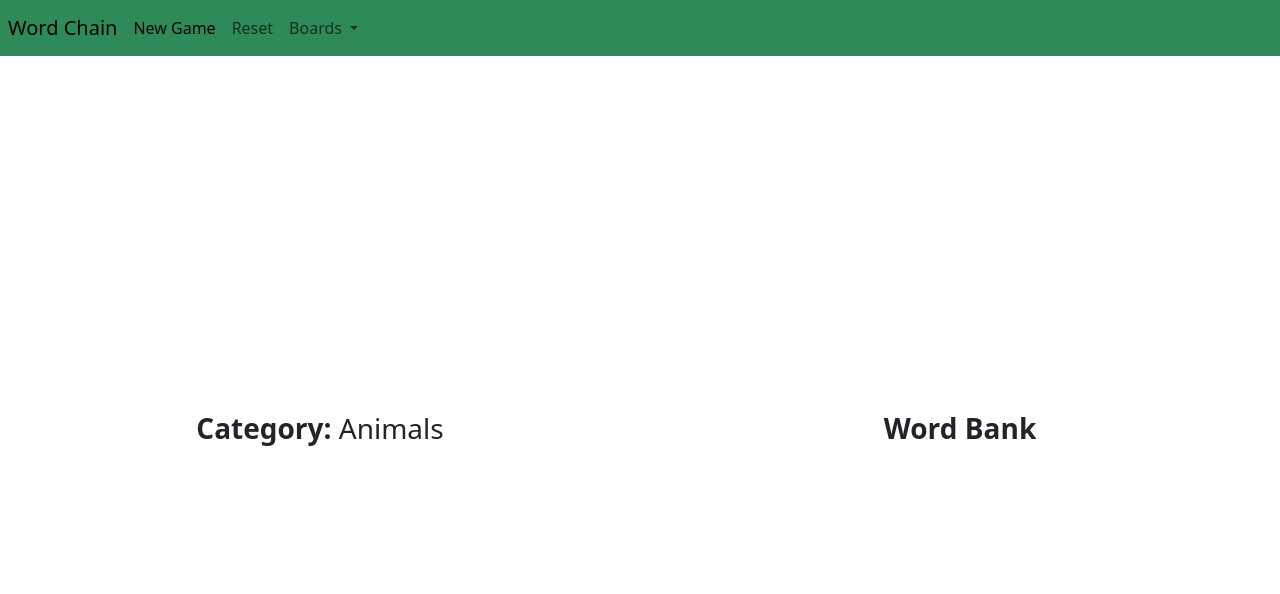
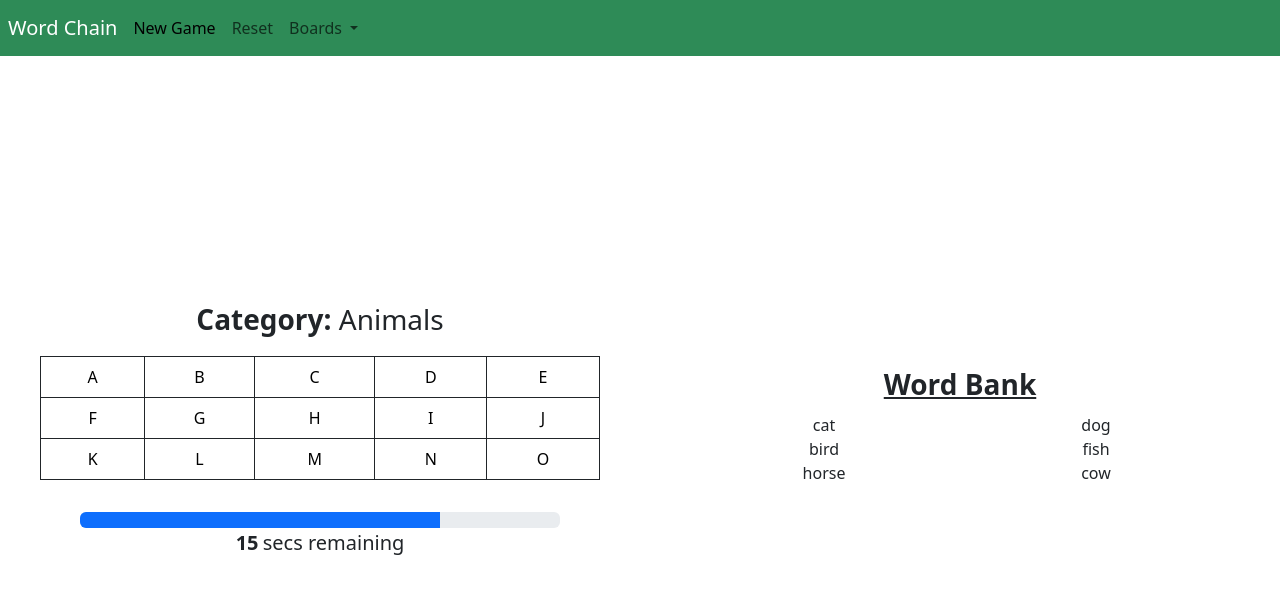
Before and after one commit to Samurai-Kyo/cs326-final-project, a website: page client/index.html in a window 1280 px wide. Drawn offline with nearby package versions, Linux system fonts and the light colour scheme.

Commit message:
Continued mockup of front end

```diff
--- a/client/index.html
+++ b/client/index.html
@@ -27,6 +27,7 @@
   </head>
   <body>
     <div class="container-fluid d-flex flex-column h-100 p-0">
+      <!-- Nav Bar -->
       <nav class="navbar navbar-expand-sm bg-seagreen px-2">
         <button
           class="navbar-toggler border-white"
@@ -40,7 +41,7 @@
           <!-- <span class="navbar-toggler-icon checkDiv"></span> -->
           <i class="bi bi-list text-white fs-3"></i>
         </button>
-        <span class="navbar-brand game-title mx-auto" href="#">Word Chain</span>
+        <span class="navbar-brand text-white mx-auto" href="#">Word Chain</span>
         <!-- <hr class="d-sm-none"></hr> -->
         <div class="collapse navbar-collapse px-2" id="navbarSupportedContent">
           <ul class="navbar-nav me-auto mb-0 justify-content-evenly">
@@ -88,20 +89,78 @@
             </form> -->
         </div>
       </nav>
+      <!-- Main Content -->
       <div class="row flex-grow-1 m-0 text-center align-items-center">
-        <div class="board col-12 col-sm-6">
-          <div>
-            <span class="fs-3 fw-bold">Category: </span>
-            <span class="fs-3">Animals</span>
+        <!-- Left half -->
+        <div class="board col-12 col-sm-6 py-2">
+          <div class="row">
+            <div class="col-12">
+              <span class="fs-3 fw-bold">Category: </span>
+              <span class="fs-3" id="category">Animals</span>
+            </div>
           </div>
-          <div class="" id="board"></div>
-          <div class="" id="timer"></div>
+          <div class="row m-0 p-3">
+            <!-- TODO: remove this, change to div in javascript -->
+            <div class="table-responsive">
+              <table class="table table-bordered">
+                <tbody id="board">
+                  <tr>
+                    <td class="border border-dark" id="0-0">A</td>
+                    <td class="border border-dark" id="0-1">B</td>
+                    <td class="border border-dark" id="0-2">C</td>
+                    <td class="border border-dark" id="0-3">D</td>
+                    <td class="border border-dark" id="0-4">E</td>
+                  </tr>
+                  <tr>
+                    <td class="border border-dark" id="1-0">F</td>
+                    <td class="border border-dark" id="1-1">G</td>
+                    <td class="border border-dark" id="1-2">H</td>
+                    <td class="border border-dark" id="1-3">I</td>
+                    <td class="border border-dark" id="1-4">J</td>
+                  </tr>
+                  <tr>
+                    <td class="border border-dark" id="2-0">K</td>
+                    <td class="border border-dark" id="2-1">L</td>
+                    <td class="border border-dark" id="2-2">M</td>
+                    <td class="border border-dark" id="2-3">N</td>
+                    <td class="border border-dark" id="2-4">O</td>
+                  </tr>
+                </tbody>
+              </table>
+            </div>
+          </div>
+          <div class="row justify-content-center">
+            <!-- FIXME: update aria labels and progress bar width in JS -->
+            <div
+              id="timer"
+              class="progress p-0"
+              role="progressbar"
+              aria-label="timer"
+              aria-valuenow="75"
+              aria-valuemin="0"
+              aria-valuemax="100"
+            >
+              <div class="progress-bar"></div>
+            </div>
+            <div class="col-12">
+              <span class="fs-5 fw-bold">15</span>
+              <span class="fs-5" id="category"> secs remaining</span>
+            </div>
+          </div>
         </div>
-        <div class="wordBank col-12 col-sm-6">
-          <div>
-            <span class="fs-3 fw-bold">Word Bank</span>
+        <!-- Right half -->
+        <div class="wordBank col-12 col-sm-6 py-2">
+          <div class="row">
+            <span class="fs-3 fw-bold text-decoration-underline">Word Bank</span>
           </div>
-          <div class="" id="wordBank"></div>
+          <div class="row px-5 py-2" id="wordBank">
+            <span class="col-6">cat</span>
+            <span class="col-6">dog</span>
+            <span class="col-6">bird</span>
+            <span class="col-6">fish</span>
+            <span class="col-6">horse</span>
+            <span class="col-6">cow</span>
+          </div>
         </div>
       </div>
     </div>
--- a/client/style.css
+++ b/client/style.css
@@ -4,7 +4,6 @@ body, html {
 
 .bg-seagreen {
     background-color: seagreen;
-    /* color: white; */
 }
 
 .checkDiv {
@@ -12,6 +11,26 @@ body, html {
     border: 2px dotted black;
 }
 
+.board-container{
+
+}
+
+.progress-bar {
+    width: 75%;
+    /* border: 1px solid black; */
+}
+
+#timer {
+    width: 75%;
+    /* border: 1px solid black; */
+}
+
+#game-board {
+    /* margin-top: auto;
+    margin-bottom: auto; */
+    /* border: 1px solid black; */
+}
+
 /* div {
     border: 2px solid black;
 } */
```
